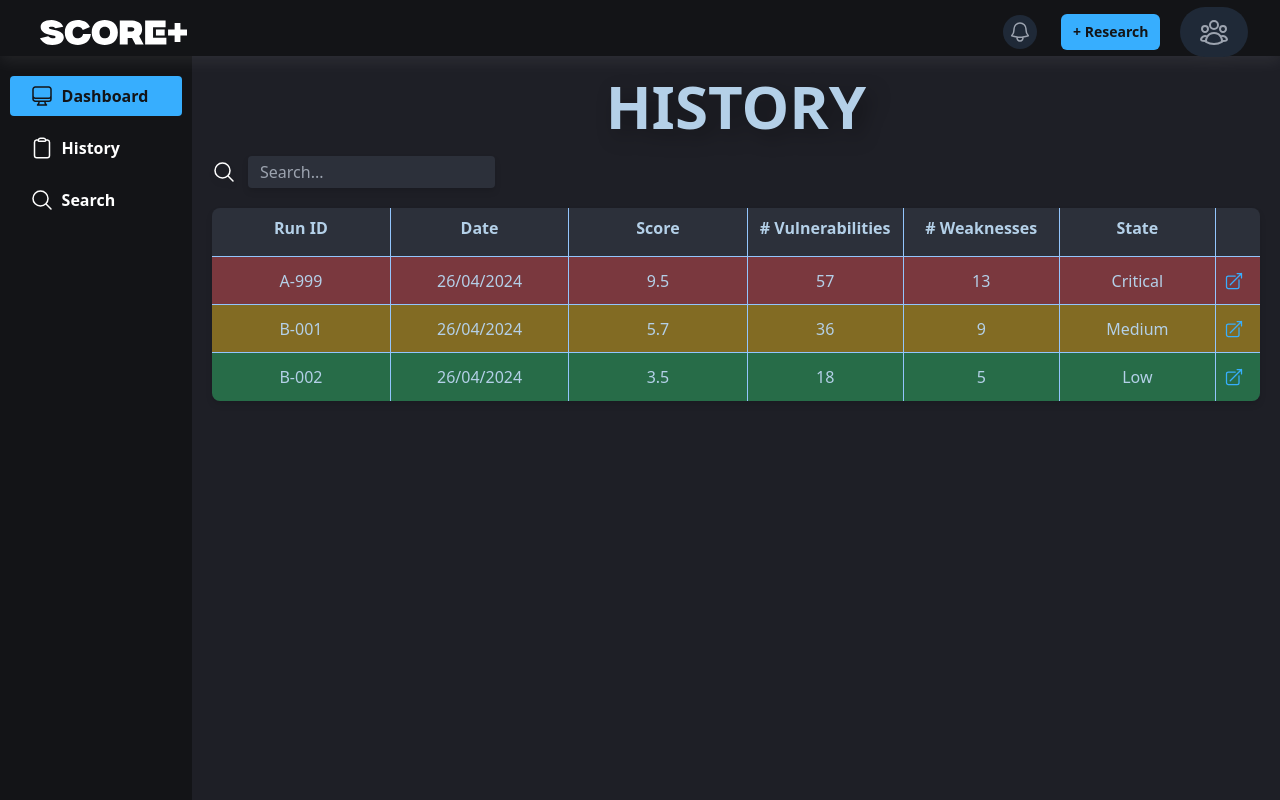
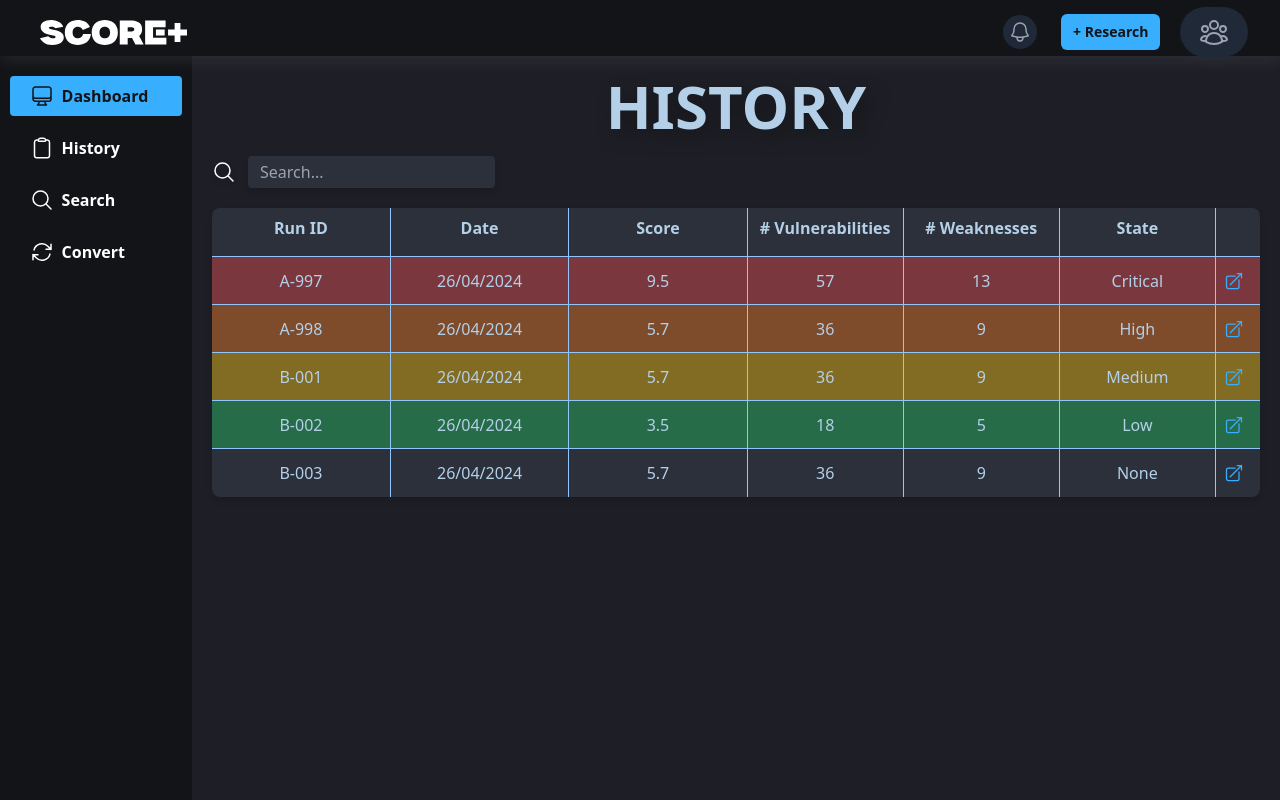
Before and after one commit to colelli/score_plus, a React (Vite) app: page / in a window 1280 px wide. Built offline with nearby package versions, Linux system fonts and the light colour scheme.

Commit message:
refactor & minor fixes

```diff
--- a/src/App.jsx
+++ b/src/App.jsx
@@ -3,11 +3,6 @@ import Navbar from './elements/Navbar'
 import Sidebar from './elements/Sidebar'
 import Dashboard from './elements/Dashboard'
 import History from './elements/History'
-
-var send = "Invia"
-var search = "Cerca"
-var file_upload = "File Upload"
-var drag_and_drop = "Drag and Drop file"
 
 function App() {
 
--- a/src/elements/Dashboard.jsx
+++ b/src/elements/Dashboard.jsx
@@ -1,27 +1,24 @@
 import { ExclamationTriangleIcon } from "@heroicons/react/16/solid"
-import { FaceFrownIcon } from "@heroicons/react/24/outline"
 import { useEffect, useState } from "react"
 import NoData from "./utils/NoData"
-
-function classNames(...classes) {
-    return classes.filter(Boolean).join(' ')
-}
+import { classNames, severityMapping } from "./utils/Utils"
 
 const description = "Apache Log4j2 2.0-beta9 through 2.15.0 (excluding security releases 2.12.2, 2.12.3, and 2.3.1) JNDI features used in configuration, log messages, and parameters do not protect against attacker controlled LDAP and other JNDI related endpoints. An attacker who can control log messages or log message parameters can execute arbitrary code loaded from LDAP servers when message lookup substitution is enabled. From log4j 2.15.0, this behavior has been disabled by default. From version 2.16.0 (along with 2.12.2, 2.12.3, and 2.3.1), this functionality has been completely removed. Note that this vulnerability is specific to log4j-core and does not affect log4net, log4cxx, or other Apache Logging Services projects."
 
 export default function Dashboard() {
 
-    const temp = { critical_cve_number: 10, score: 10.0, cve_list: [1]}
+    const temp = { score:10.0, cve_counts: [13, 20, 15], cwe_counts: [3, 7], cve_list: [{id: "CVE-2021-44228", desc: description, base_score: 9.0, impact_score: 3.9, severity: "Critical"}]}
+    const cve_last = temp.cve_list[temp.cve_list.length - 1]
     const [result, SetResult] = useState(temp)
 
     useEffect
 
     return (
-        <div className="h-full w-full flex flex-col gap-5 p-5">
+        <div className="h-min h-max-full w-full flex flex-col gap-5 p-5">
             {Object.keys(result).length != 0 &&
                 <>
                     <div className="w-full flex justify-center drop-shadow-[7px_7px_10px_rgba(0,0,0,0.35)] text-secondary-100 font-black text-md | sm:text-6xl">DASHBOARD</div>
-                    <div className="h-px flex flex-1 gap-5 flex-col lg:flex-row">
+                    <div className="flex flex-1 gap-5 flex-col lg:flex-row">
 
                         {/*Dashboard Summary Card*/}
                         <div className="h-min shadow-[0_7px_10px_3px_rgba(0,0,0,0.3)] text-white rounded-md flex flex-col items-center justify-center gap-10 p-4 | sm:w-full sm:flex-row | lg:flex-col lg:py-10 lg:w-[20vw]">
@@ -32,26 +29,26 @@ export default function Dashboard() {
                                 <b className="text-secondary-100">Vulnerabilities</b>
                                 <li className="flex flex-row gap-2 items-center">
                                     <ExclamationTriangleIcon className="h-5 fill-red-500" />
-                                    Critical: <b>{result.critical_cve_number}</b>
+                                    Critical: <b>{result.cve_counts[0]}</b>
                                 </li>
                                 <li className="flex flex-row gap-2 items-center">
                                     <ExclamationTriangleIcon className="h-5 fill-yellow-400" />
-                                    Medium: <b>{result.medium_cve_number}</b>
+                                    Medium: <b>{result.cve_counts[1]}</b>
                                 </li>
                                 <li className="flex flex-row gap-2 items-center">
                                     <ExclamationTriangleIcon className="h-5 fill-green-400" />
-                                    Low: <b>{result.low_cve_number}</b>
+                                    Low: <b>{result.cve_counts[2]}</b>
                                 </li>
                             </ul>
                             <ul className="flex flex-col self-start">
                                 <b className="text-secondary-100">Weaknesses</b>
                                 <li className="flex flex-row gap-2 items-center">
                                     <ExclamationTriangleIcon className="h-5 fill-red-500" />
-                                    Primary:
+                                    Primary: <b>{result.cwe_counts[0]}</b>
                                 </li>
                                 <li className="flex flex-row gap-2 items-center">
                                     <ExclamationTriangleIcon className="h-5 fill-yellow-400" />
-                                    Secondary:
+                                    Secondary: <b>{result.cwe_counts[1]}</b>
                                 </li>
                             </ul>
                         </div>
@@ -74,16 +71,18 @@ export default function Dashboard() {
                                         (cve) =>
                                         <tr className="h-[9vh]">
                                             {/*TO-DO: Add data fetch*/}
-                                            <td className="border-b border-r border-blue-300 p-2">CVE-2021-44228</td>
-                                            <td className="border-b border-x border-blue-300 p-2">
-                                                <div className="text-left line-clamp-3" title={description}>
-                                                    {description}
+                                            <td className={classNames((cve != cve_last)?"border-b":"","border-r border-blue-300 p-2")}>{cve.id}</td>
+                                            <td className={classNames((cve != cve_last)?"border-b":"","border-x border-blue-300 p-2")}>
+                                                <div className="text-left line-clamp-3" title={cve.desc}>
+                                                    {cve.desc}
                                                 </div>
                                             </td>
-                                            <td className="border-b border-x border-blue-300 p-2">9.0</td>
-                                            <td className="border-b border-x border-blue-300 p-2">3.9</td>
-                                            <td className="border-b border-x border-blue-300 p-2">Critical</td>
-                                            <td className="border-b border-l border-blue-300 p-2 text-red-500 text-4xl">&#9679;</td>
+                                            <td className={classNames((cve != cve_last)?"border-b":"","border-x border-blue-300 p-2")}>{cve.base_score}</td>
+                                            <td className={classNames((cve != cve_last)?"border-b":"","border-x border-blue-300 p-2")}>{cve.impact_score}</td>
+                                            <td className={classNames((cve != cve_last)?"border-b":"","border-x border-blue-300 p-2")}>{cve.severity}</td>
+                                            <td className={classNames((cve != cve_last)?"border-b":"","border-l border-blue-300 p-2 text-4xl")}>
+                                                <div className={(severityMapping[cve.severity.toUpperCase()]).text}>&#9679;</div>
+                                            </td>
                                         </tr>
                                     )}
                                 </tbody>
--- a/src/elements/History.jsx
+++ b/src/elements/History.jsx
@@ -1,10 +1,7 @@
 import { ArrowTopRightOnSquareIcon, MagnifyingGlassIcon } from "@heroicons/react/24/outline"
 import { useEffect, useState } from "react"
 import NoData from "./utils/NoData"
-
-function classNames(...classes) {
-    return classes.filter(Boolean).join(' ')
-}
+import { classNames, severityMapping } from "./utils/Utils"
 
 const description = "Apache Log4j2 2.0-beta9 through 2.15.0 (excluding security releases 2.12.2, 2.12.3, and 2.3.1) JNDI features used in configuration, log messages, and parameters do not protect against attacker controlled LDAP and other JNDI related endpoints. An attacker who can control log messages or log message parameters can execute arbitrary code loaded from LDAP servers when message lookup substitution is enabled. From log4j 2.15.0, this behavior has been disabled by default. From version 2.16.0 (along with 2.12.2, 2.12.3, and 2.3.1), this functionality has been completely removed. Note that this vulnerability is specific to log4j-core and does not affect log4net, log4cxx, or other Apache Logging Services projects."
 
@@ -12,9 +9,12 @@ export default function History() {
 
     const [result, SetResult] = useState({
         history: [
-            { id: 'A-999', date: '26/04/2024', score: '9.5', cve_count: '57', cwe_count: '13', state: 'Critical' },
+            { id: 'A-997', date: '26/04/2024', score: '9.5', cve_count: '57', cwe_count: '13', state: 'Critical' },
+            { id: 'A-998', date: '26/04/2024', score: '5.7', cve_count: '36', cwe_count: '9', state: 'High' },
             { id: 'B-001', date: '26/04/2024', score: '5.7', cve_count: '36', cwe_count: '9', state: 'Medium' },
-            { id: 'B-002', date: '26/04/2024', score: '3.5', cve_count: '18', cwe_count: '5', state: 'Low' }]
+            { id: 'B-002', date: '26/04/2024', score: '3.5', cve_count: '18', cwe_count: '5', state: 'Low' },
+            { id: 'B-003', date: '26/04/2024', score: '5.7', cve_count: '36', cwe_count: '9', state: 'None' },
+        ]
     })
 
     var history_last = result.history.at(result.history.length - 1)
@@ -25,8 +25,8 @@ export default function History() {
                 <>
                     <div className="w-full flex justify-center drop-shadow-[7px_7px_10px_rgba(0,0,0,0.35)] text-secondary-100 font-black text-md | sm:text-6xl">HISTORY</div>
                     <div className="flex gap-3 items-center drop-shadow-md">
-                        <MagnifyingGlassIcon className="h-6 text-white"/>
-                        <input type="text" placeholder="Search..." className="p-1 pl-3 w-min rounded bg-primary-400 text-white"/>
+                        <MagnifyingGlassIcon className="h-6 text-white" />
+                        <input type="text" placeholder="Search..." className="p-1 pl-3 w-min rounded bg-primary-400 text-white" />
                     </div>
                     <div className="rounded-lg w-full h-full overflow-auto bg-primary-400 text-secondary-100 drop-shadow-md">
                         <table className="table-fixed w-full border-collapse text-center">
@@ -45,15 +45,15 @@ export default function History() {
                                 {result.history.map(
                                     (entry) =>
                                         <>
-                                            <tr className={classNames((entry.state == 'Critical') ? "bg-red-500/40" : ((entry.state == 'Medium') ? "bg-yellow-500/45" : "bg-green-500/40"), "h-[6vh] ")}>
+                                            <tr className={classNames((severityMapping[entry.state.toUpperCase()]).bg, "h-[6vh]")}>
                                                 {/*TO-DO: Add data fetch*/}
-                                                <td className={classNames((entry != history_last)?"border-b":"","border-r border-blue-300 p-2")}>{entry.id}</td>
-                                                <td className={classNames((entry != history_last)?"border-b":"","border-r border-blue-300 p-2")}>{entry.date}</td>
-                                                <td className={classNames((entry != history_last)?"border-b":"","border-x border-blue-300 p-2")}>{entry.score}</td>
-                                                <td className={classNames((entry != history_last)?"border-b":"","border-x border-blue-300 p-2")}>{entry.cve_count}</td>
-                                                <td className={classNames((entry != history_last)?"border-b":"","border-x border-blue-300 p-2")}>{entry.cwe_count}</td>
-                                                <td className={classNames((entry != history_last)?"border-b":"","border-x border-blue-300 p-2")}>{entry.state}</td>
-                                                <td className={classNames((entry != history_last)?"border-b":"","border-l border-blue-300 p-2 text-secondary-400")}><ArrowTopRightOnSquareIcon className="h-5" /></td>
+                                                <td className={classNames((entry != history_last) ? "border-b" : "", "border-r border-blue-300 p-2")}>{entry.id}</td>
+                                                <td className={classNames((entry != history_last) ? "border-b" : "", "border-r border-blue-300 p-2")}>{entry.date}</td>
+                                                <td className={classNames((entry != history_last) ? "border-b" : "", "border-x border-blue-300 p-2")}>{entry.score}</td>
+                                                <td className={classNames((entry != history_last) ? "border-b" : "", "border-x border-blue-300 p-2")}>{entry.cve_count}</td>
+                                                <td className={classNames((entry != history_last) ? "border-b" : "", "border-x border-blue-300 p-2")}>{entry.cwe_count}</td>
+                                                <td className={classNames((entry != history_last) ? "border-b" : "", "border-x border-blue-300 p-2")}>{entry.state}</td>
+                                                <td className={classNames((entry != history_last) ? "border-b" : "", "border-l border-blue-300 p-2 text-secondary-400")}><ArrowTopRightOnSquareIcon className="h-5" /></td>
                                             </tr>
                                         </>
                                 )}
--- a/src/elements/Navbar.jsx
+++ b/src/elements/Navbar.jsx
@@ -1,10 +1,7 @@
 import { Fragment } from 'react'
 import { Disclosure, Menu, Transition } from '@headlessui/react'
 import { Bars3Icon, BellIcon, XMarkIcon, UserGroupIcon } from '@heroicons/react/24/outline'
-
-function classNames(...classes) {
-  return classes.filter(Boolean).join(' ')
-}
+import { classNames } from './utils/Utils'
 
 const logo_path = "src/assets/score_plus_logo.svg"
 
--- a/src/elements/Sidebar.jsx
+++ b/src/elements/Sidebar.jsx
@@ -1,15 +1,13 @@
 import { Disclosure } from '@headlessui/react'
 import { Fragment } from 'react'
-import { ComputerDesktopIcon, ClipboardIcon, MagnifyingGlassIcon } from '@heroicons/react/24/outline';
-
-function classNames(...classes) {
-    return classes.filter(Boolean).join(' ')
-}
+import { ComputerDesktopIcon, ClipboardIcon, MagnifyingGlassIcon, ArrowPathIcon } from '@heroicons/react/24/outline';
+import { classNames } from './utils/Utils';
 
 const sidebar_items = [
     {name: 'Dashboard', href: '#', icon: <ComputerDesktopIcon className='h-6 w-6' aria-hidden='true'/>, id: 'dashboard'},
     {name: 'History', href: '#', icon: <ClipboardIcon className='h-6 w-6' aria-hidden='true'/>, id: 'history'},
-    {name: 'Search', href: '#', icon: <MagnifyingGlassIcon className='h-6 w-6' aria-hidden='true'/>, id: 'search'}
+    {name: 'Search', href: '#', icon: <MagnifyingGlassIcon className='h-6 w-6' aria-hidden='true'/>, id: 'search'},
+    {name: 'Convert', href: '#', icon: <ArrowPathIcon className='h-6 w-6' aria-hidden='true'/>, id:'convert'}
 ]
 
 export default function Sidebar(params) {
--- /dev/null
+++ b/src/elements/utils/Utils.jsx
@@ -0,0 +1,26 @@
+export const severityMapping = {
+    "CRITICAL": {
+        text: "text-red-500",
+        bg: "bg-red-500/40"
+    },
+    "HIGH": {
+        text: "text-orange-500",
+        bg: "bg-orange-500/40"
+    },
+    "MEDIUM": {
+        text: "text-yellow-500",
+        bg: "bg-yellow-500/45"
+    },
+    "LOW": {
+        text: "text-green-500",
+        bg: "bg-green-500/40"
+    },
+    "NONE": {
+        text: "text-grey-500",
+        bg: ""
+    }
+}
+
+export function classNames(...classes) {
+    return classes.filter(Boolean).join(' ')
+}
```
